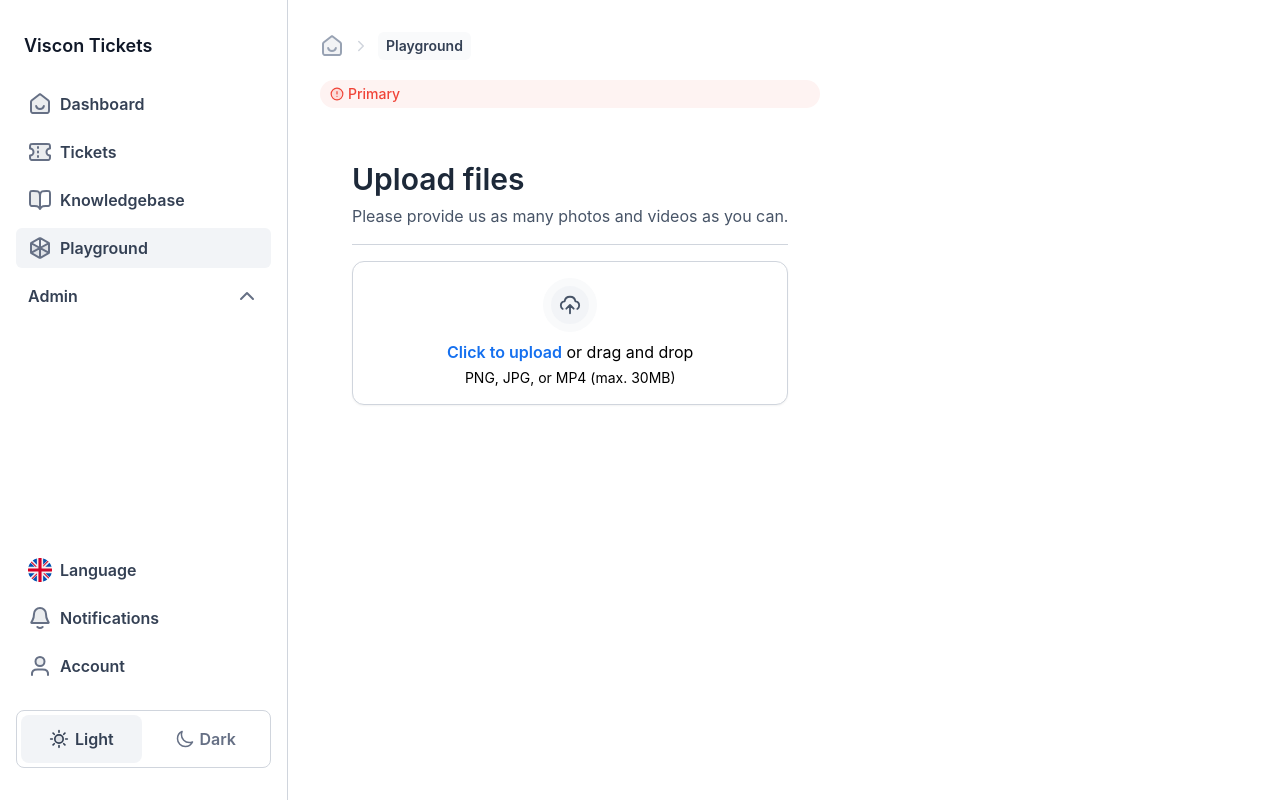
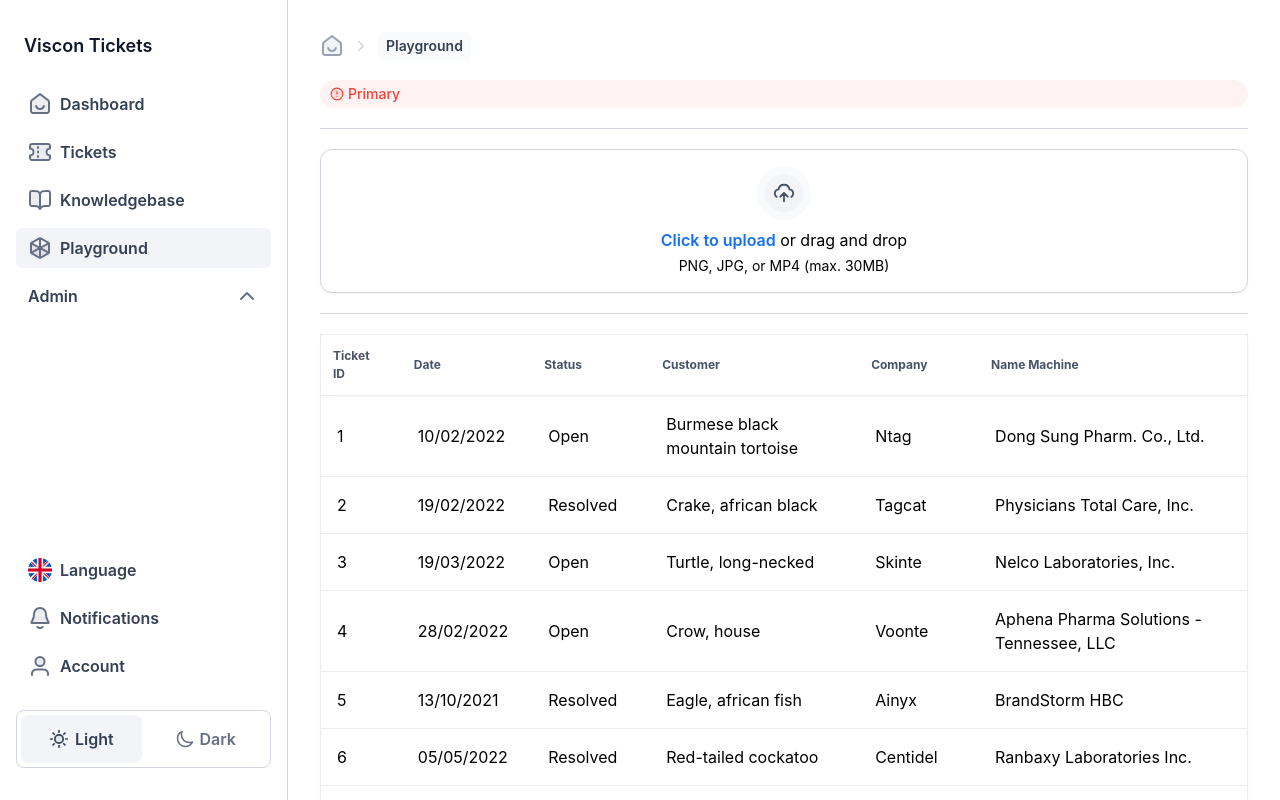
Before and after one commit to lucasprins/viscon-tickets, a React (Create React App) app in the folder client/: page /playground in a window 1280 px wide. Shown: the top 800 px of the page. Built offline with nearby package versions, Linux system fonts and the light colour scheme.

Commit message:
commit: Basic Table

```diff
--- a/client/src/components/organisms/Table/basicTable.tsx
+++ b/client/src/components/organisms/Table/basicTable.tsx
@@ -1,5 +1,5 @@
 import React, { useMemo } from "react";
-import { useTable, Column } from "react-table";
+import { useTable, Column, useFilters, useSortBy } from "react-table";
 import MOCK_DATA from "./MOCK_DATA.json";
 
 
@@ -13,6 +13,7 @@ export const BasicTable = () => {
         name_Company: string;
         name_Machine: string;
     }>[] = [
+
                 {
                     Header: "Ticket ID",
                     accessor: "id",
@@ -21,10 +22,13 @@ export const BasicTable = () => {
                     Header: "Date",
                     accessor: "time_of_year",
                 },
+
                 {
                     Header: "Status",
                     accessor: "status_ticket",
+
                 },
+
                 {
                     Header: "Customer",
                     accessor: "name_Customer",
@@ -33,6 +37,10 @@ export const BasicTable = () => {
                     Header: "Company",
                     accessor: "name_Company",
                 },
+
+
+
+
         {
             Header: "Name Machine",
             accessor: "name_Machine",
@@ -42,19 +50,25 @@ export const BasicTable = () => {
     const columns = useMemo(() => COLUMNS, []);
     const data = useMemo(() => MOCK_DATA, []);
 
-    const { getTableProps, getTableBodyProps, headerGroups, rows, prepareRow } = useTable({ columns, data });
+    const { getTableProps, getTableBodyProps, headerGroups, rows, prepareRow } = useTable(
+        { columns, data },
+        useFilters,
+        useSortBy,
+        );
+
+    const firstPageRows = rows.slice(0, 10) // Slice the total value to 10 per page
 
     return (
        <div>
         <div className="">
 
         </div>
-        <table className='border border-gray-200 border-solid shadow-sm rounded-lg table-auto' {...getTableProps()}>
+        <table className='border border-gray-200 border-solid shadow-sm rounded-lg ' {...getTableProps()}>
             <thead>
                 {headerGroups.map((headerGroup) => (
                     <tr {...headerGroup.getHeaderGroupProps} className='border border-solid border-gray-200 shadow-sm rounded-lg'>
                         {headerGroup.headers.map((column) => (
-                            <th {...column.getHeaderGroupProps} className='text-xs text-gray-600 pb-3 pl-3 pt-3 pr-6 align-middle rounded-lg'>
+                            <th {...column.getHeaderGroupProps} className='text-xs text-gray-600 pb-3 pl-3 pt-3 pr-6 align-middle rounded-lg text-left '>
                                 {column.render("Header")}
                             </th>
                         ))}
@@ -62,7 +76,7 @@ export const BasicTable = () => {
                 ))}
             </thead>
             <tbody {...getTableBodyProps()} className=''>
-                {rows.map((row) => {
+                {firstPageRows.map((row) => {
                     prepareRow(row);
                     return (
                         <tr {...row.getRowProps()} className=''>
@@ -76,8 +90,10 @@ export const BasicTable = () => {
                         </tr>
                     );
                 })}
+
             </tbody>
         </table>
+        <div className="p-4">Showing the first 10 results</div> {/*Nog vertaald worden */}
         </div>
     );
 };
--- a/client/src/components/pages/Playground/Playground.tsx
+++ b/client/src/components/pages/Playground/Playground.tsx
@@ -22,15 +22,11 @@ export function Playground() {
                     icon={<IconAlert size='14' fill='fill-error-500' color='stroke-error-500' />}
                 />
 
-                <div className='p-8 flex w-full  flex-col gap-y-4'>
-                    <PageHeader
-                        title='Upload files'
-                        subtitle='Please provide us as many photos and videos as you can.'
-                    />
                     <Divider />
                     <FileDropzone />
+                    <Divider />
+                    <BasicTable />
                 </div>
             </div>
-        </div>
     );
 }
```
Lines whose indentation alone changed are shown as unchanged.
